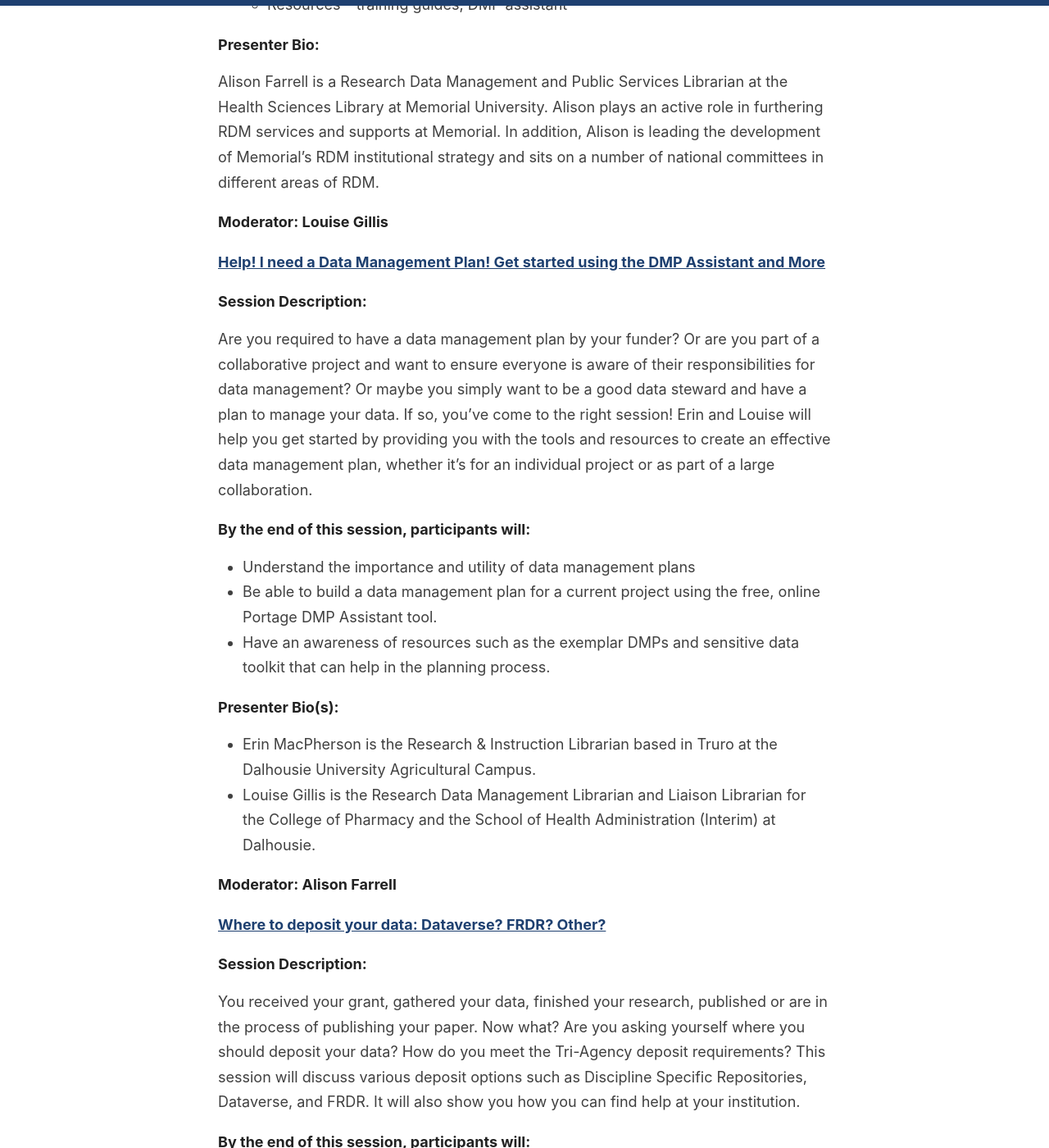
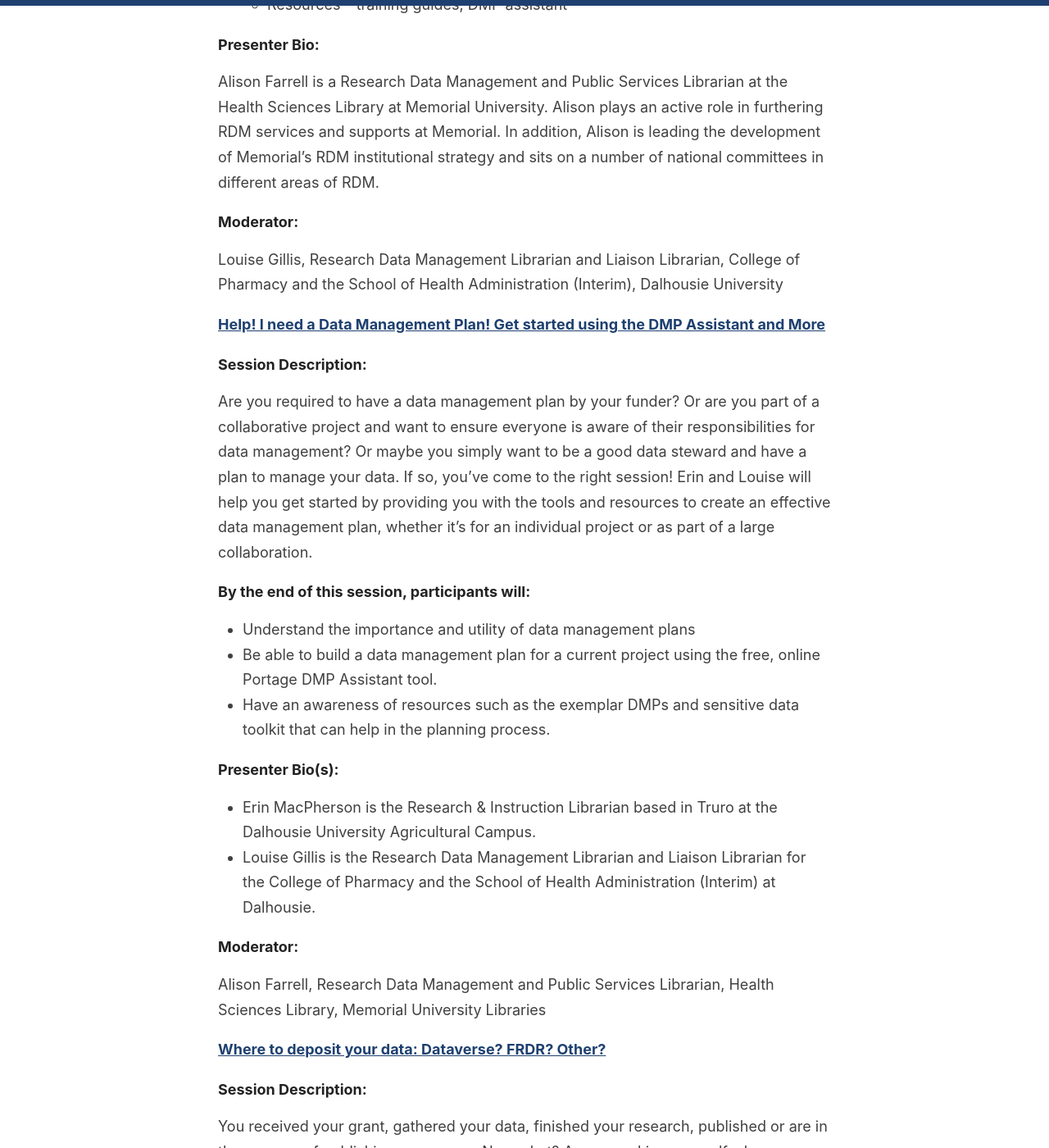
Before and after one commit to caul-dpsc/2021-rdm-series, a Jekyll site: the page built from _pages/index.md, in a window 1280 px wide and 1400 px high, scrolled down 2136 px. Shown: the whole window at 82% size. Built offline with Jekyll 4.4.1, drawn with Linux system fonts in a browser that asks for light colours; some of the changed text lies outside the part shown.

Commit message:
Update index.md

```diff
--- a/_pages/index.md
+++ b/_pages/index.md
@@ -42,7 +42,8 @@ This session will look at what Research Data Management entails, why it is impor
 ##### Presenter Bio:
 Alison Farrell is a Research Data Management and Public Services Librarian at the Health Sciences Library at Memorial University. Alison plays an active role in furthering RDM services and supports at Memorial. In addition, Alison is leading the development of Memorial’s RDM institutional strategy and sits on a number of national committees in different areas of RDM.
 
-##### Moderator: Louise Gillis
+##### Moderator:
+Louise Gillis, Research Data Management Librarian and Liaison Librarian, College of Pharmacy and the School of Health Administration (Interim), Dalhousie University
 
 #### <a id="dmp"></a>Help! I need a Data Management Plan! Get started using the DMP Assistant and More
 
@@ -58,7 +59,8 @@ Are you required to have a data management plan by your funder? Or are you part
 + Erin MacPherson is the Research & Instruction Librarian based in Truro at the Dalhousie University Agricultural Campus.
 + Louise Gillis is the Research Data Management Librarian and Liaison Librarian for the College of Pharmacy and the School of Health Administration (Interim) at Dalhousie.
 
-##### Moderator: Alison Farrell
+##### Moderator:
+Alison Farrell, Research Data Management and Public Services Librarian, Health Sciences Library, Memorial University Libraries
 
 #### <a id="dataverse"></a>Where to deposit your data: Dataverse? FRDR? Other?
 
@@ -76,7 +78,8 @@ You received your grant, gathered your data, finished your research, published o
 ##### Presenter Bio:
 Margaret Vail is the Systems and Data Services Librarian at St. Francis Xavier University. Margaret is the current chair of the CAUL-CBUA Digital Preservation and Stewardship Committee. Before joining StFX, Margaret was part of the initial RDM implementation at Dalhousie University, specializing in Dataverse.
 
-##### Moderator: Erin MacPherson
+##### Moderator:
+Erin MacPherson, Research & Instruction Librarian, Dalhousie University Libraries
 
 #### <a id="cc"></a>Leveraging Advanced Digital Research Infrastructure to Support Research Data Management
 
@@ -86,4 +89,5 @@ The national digital research infrastructure, (freely accessible for researchers
 ##### Presenter Bio:
 Michele Fash, Director Business Development, ACENET. Michele has been in the marketing field for almost 30 years, her work spanning both the public and private sectors and a variety of industries. Along the way, she’s worked in Public Affairs with the Department of National Defence in Ottawa, marketed fries for McCain Foods (Canada), sand and gravel for Nova Scotia's Shaw Group Ltd. and medical devices for Uplift Technologies. She’s also done private consulting with organizations ranging from start-up to large nationals. Within ACENET, Michele is responsible for marketing and outreach.
 
-##### Moderator: Margaret Vail
+##### Moderator:
+Margaret Vail, Systems and Data Services Librarian, Angus L. MacDonald Library, St. Francis Xavier University
```
